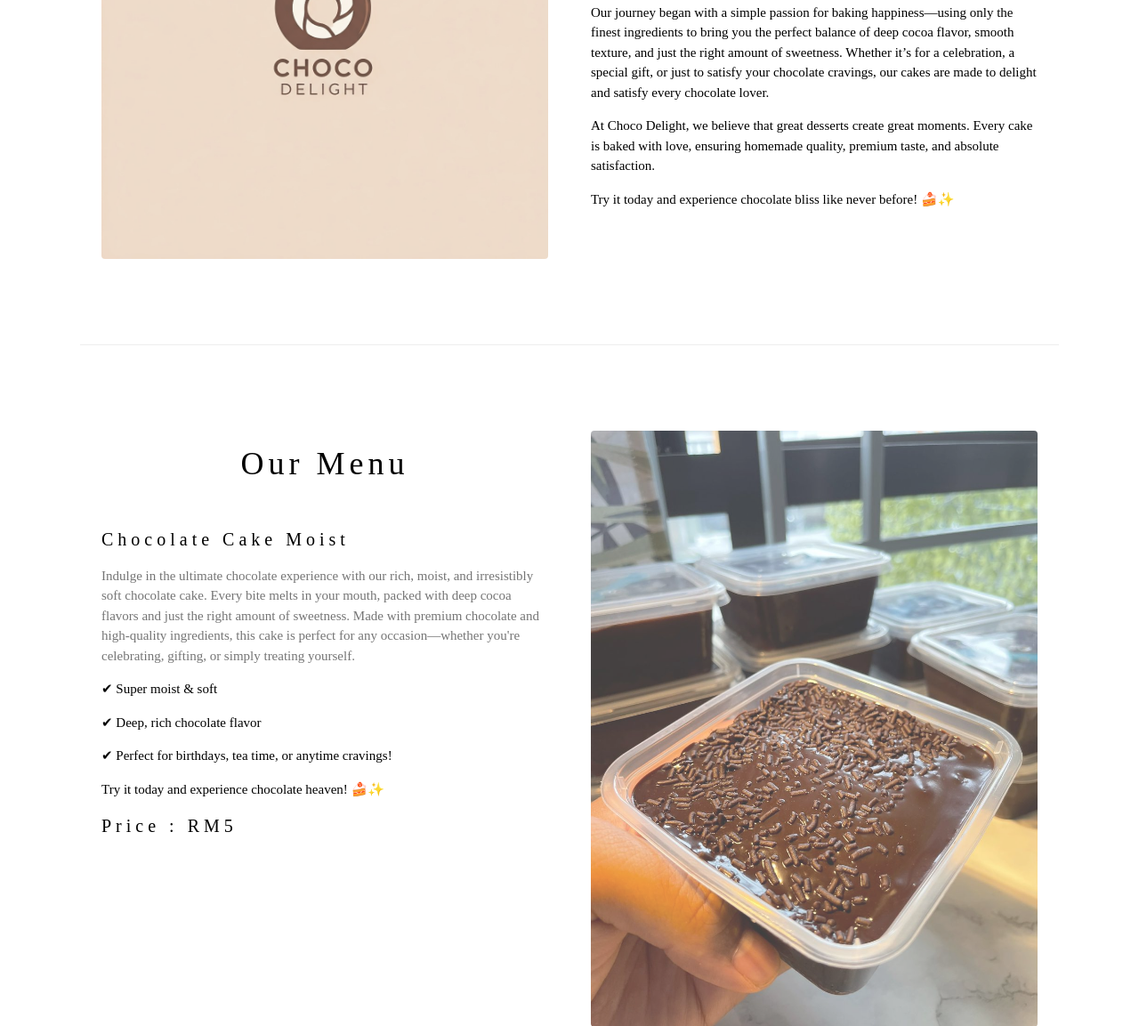
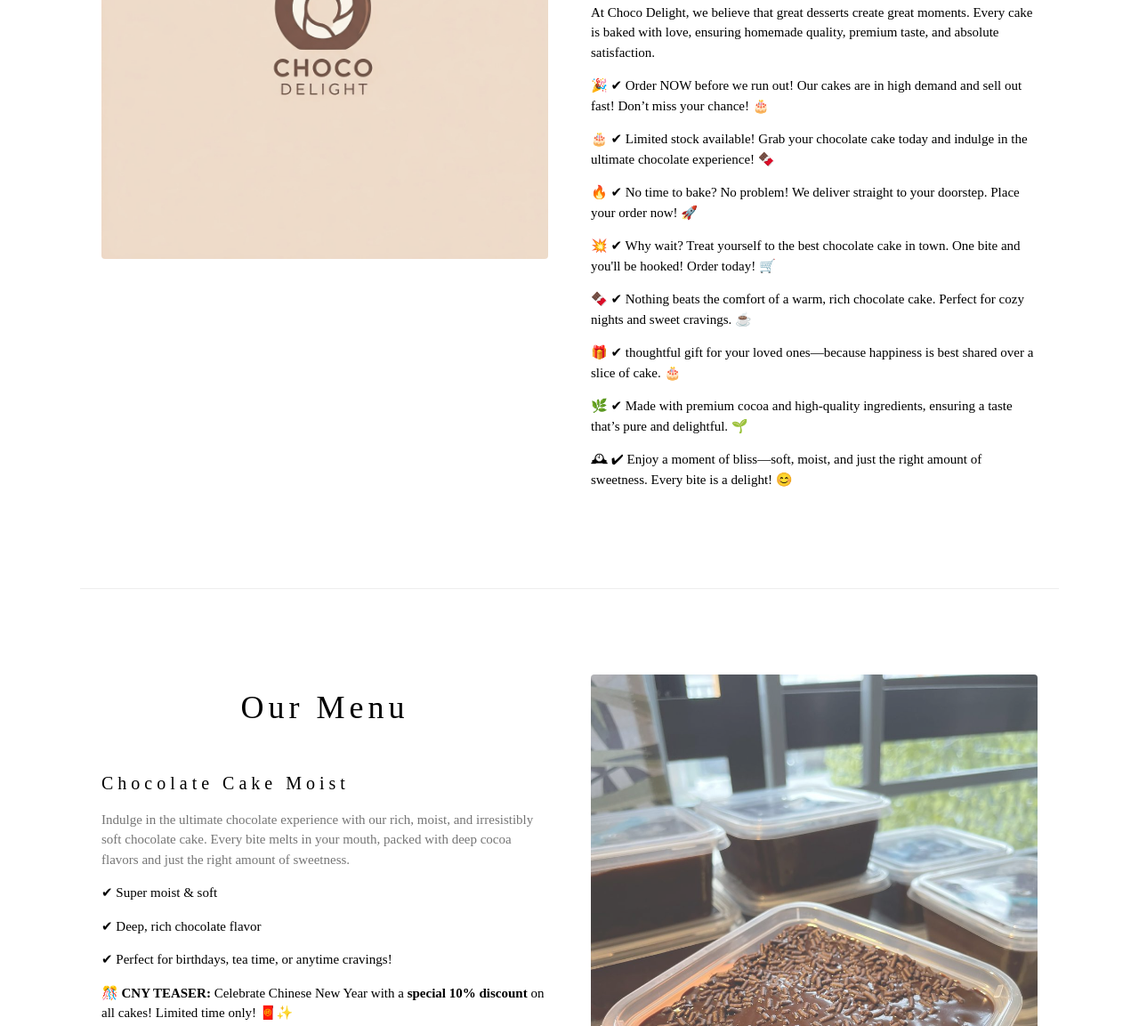
Before and after one commit to Imranpaan/Chocodelight, a plain HTML site: page index.html in a window 1280 px wide. Shown: the part 773-1926 px from the top of the page at 89% size. Drawn offline with nearby package versions, Linux system fonts and the light colour scheme.

Commit message:
modified the index.html

```diff
--- a/index.html
+++ b/index.html
@@ -40,14 +40,20 @@ h1, h2, h3, h4, h5, h6 {
   <!-- About Section -->
   <div class="w3-row w3-padding-64" id="about">
     <div class="w3-col m6 w3-padding-large w3-hide-small">
-      <img src="uploads/ChocoDelight.jpg" class="w3-round w3-image w3-opacity-min" alt="Table Setting" width="600" height="750">
+      <img src="uploads/ChocoDelight.jpg" class="w3-round w3-image w3-opacity-min" alt="Table Setting" width="600" height="1000">
     </div>
     <div class="w3-col m6 w3-padding-large">
       <h1 class="w3-center">About Choco Delight</h1><br>
       <p class="w3-large">Welcome to Choco Delight, where every bite is pure chocolate indulgence! We specialize in crafting rich, moist, and irresistibly delicious chocolate cakes that melt in your mouth.</p>
-      <p>Our journey began with a simple passion for baking happiness—using only the finest ingredients to bring you the perfect balance of deep cocoa flavor, smooth texture, and just the right amount of sweetness. Whether it’s for a celebration, a special gift, or just to satisfy your chocolate cravings, our cakes are made to delight and satisfy every chocolate lover.</p>
       <p>At Choco Delight, we believe that great desserts create great moments. Every cake is baked with love, ensuring homemade quality, premium taste, and absolute satisfaction.</p>
-      <p>Try it today and experience chocolate bliss like never before! 🍰✨</p>
+      <p>🎉 ✔ Order NOW before we run out! Our cakes are in high demand and sell out fast! Don’t miss your chance! 🎂</p>
+      <p>🎂 ✔ Limited stock available! Grab your chocolate cake today and indulge in the ultimate chocolate experience! 🍫</p>
+      <p>🔥 ✔ No time to bake? No problem! We deliver straight to your doorstep. Place your order now! 🚀</p>
+      <p>💥 ✔ Why wait? Treat yourself to the best chocolate cake in town. One bite and you'll be hooked! Order today! 🛒</p>
+      <p>🍫 ✔ Nothing beats the comfort of a warm, rich chocolate cake. Perfect for cozy nights and sweet cravings. ☕</p>
+      <p>🎁 ✔ thoughtful gift for your loved ones—because happiness is best shared over a slice of cake. 🎂</p>
+      <p>🌿 ✔ Made with premium cocoa and high-quality ingredients, ensuring a taste that’s pure and delightful. 🌱</p>
+      <p>🕰 ✔ Enjoy a moment of bliss—soft, moist, and just the right amount of sweetness. Every bite is a delight! 😊</p>
     </div>
   </div>
 
@@ -58,11 +64,11 @@ h1, h2, h3, h4, h5, h6 {
     <div class="w3-col l6 w3-padding-large">
       <h1 class="w3-center">Our Menu</h1><br>
       <h4>Chocolate Cake Moist</h4>
-      <p class="w3-text-grey">Indulge in the ultimate chocolate experience with our rich, moist, and irresistibly soft chocolate cake. Every bite melts in your mouth, packed with deep cocoa flavors and just the right amount of sweetness. Made with premium chocolate and high-quality ingredients, this cake is perfect for any occasion—whether you're celebrating, gifting, or simply treating yourself.</p>
+      <p class="w3-text-grey">Indulge in the ultimate chocolate experience with our rich, moist, and irresistibly soft chocolate cake. Every bite melts in your mouth, packed with deep cocoa flavors and just the right amount of sweetness.</p>
       <p>✔ Super moist & soft</p>
       <p>✔ Deep, rich chocolate flavor</p>
       <p>✔ Perfect for birthdays, tea time, or anytime cravings!</p>
-      <p>Try it today and experience chocolate heaven! 🍰✨</p>
+      <p>🎊 <b>CNY TEASER:</b> Celebrate Chinese New Year with a <b>special 10% discount</b> on all cakes! Limited time only! 🧧✨</p>
       <h4>Price : RM5</h4>
       <br>
     </div>
```
